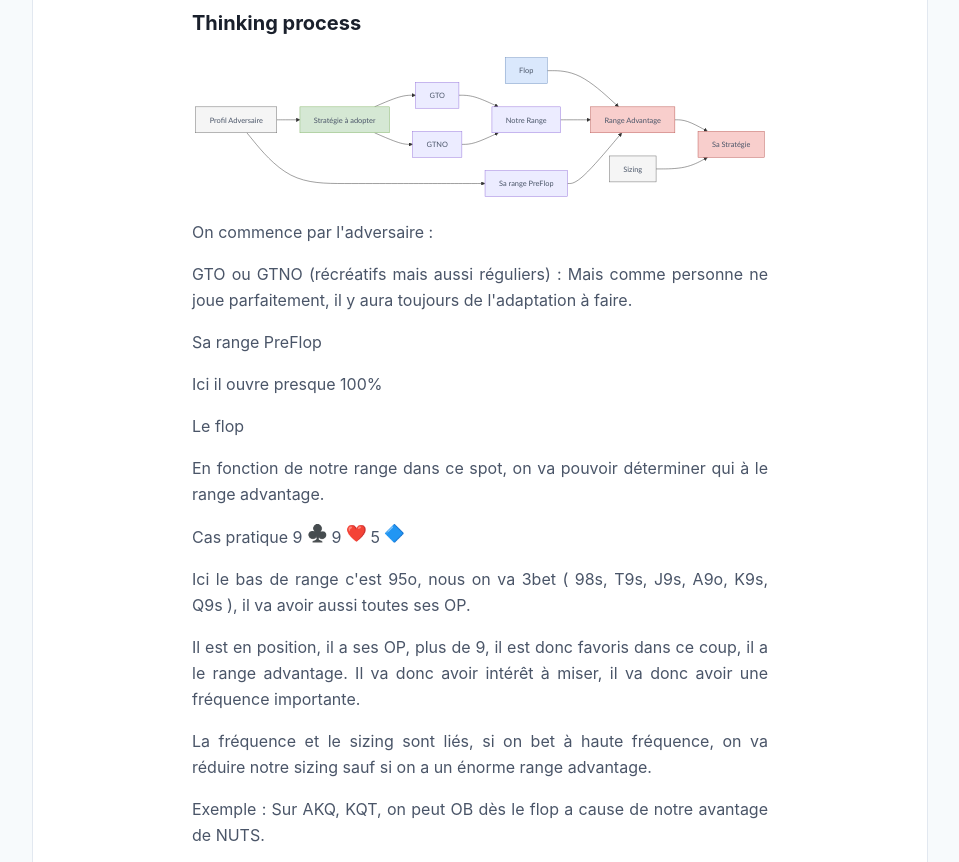
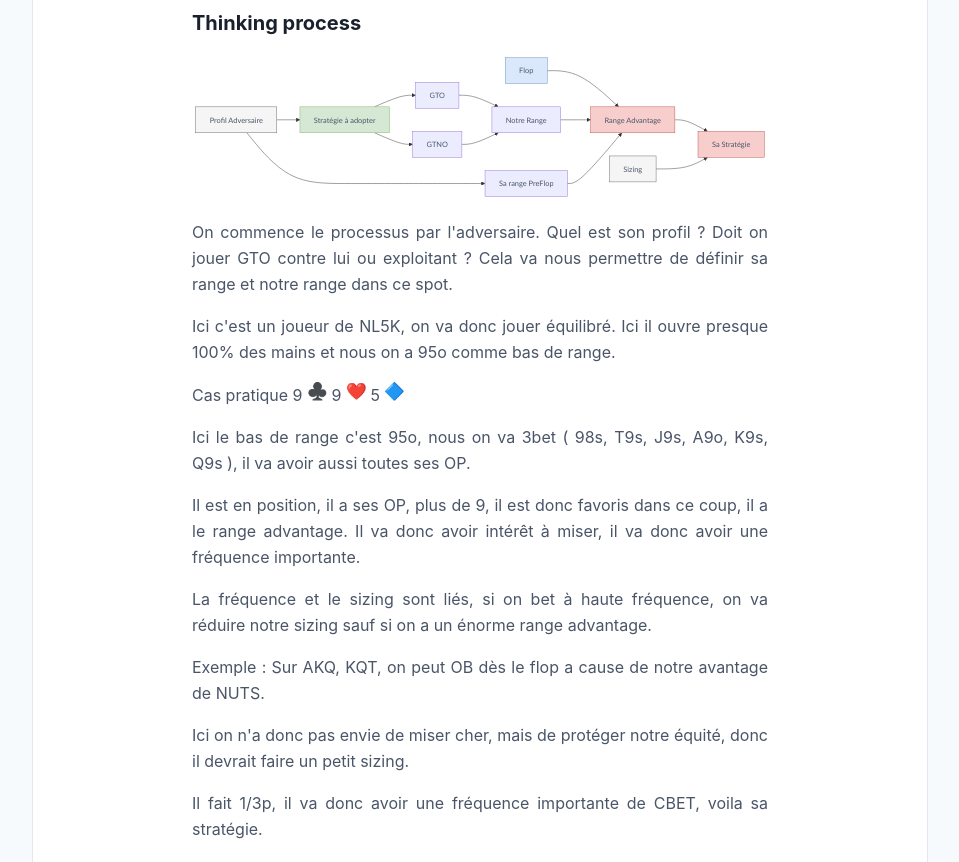
Before and after one commit to greglejeune/blog, a Jekyll site: the page built from _posts/2020-01-23-thinking-process.md, in a window 1280 px wide and 900 px high, scrolled down 492 px, cut to the strip 38-900 px from the top of the window. Shown: the whole strip, without its empty margins (160-1119 px from the left). Built offline with Jekyll 4.4.1, drawn with Linux system fonts in a browser that asks for light colours; emoji names are drawn with the system emoji font.

Commit message:
Update 2020-01-23-thinking-process.md

```diff
--- a/_posts/2020-01-23-thinking-process.md
+++ b/_posts/2020-01-23-thinking-process.md
@@ -39,12 +39,8 @@
       style Flop fill:#dae8fc,stroke:#6c8ebf,stroke-width:1px
   </div>
 
-  <p>On commence par l'adversaire :</p>
-  <p>GTO ou GTNO (récréatifs mais aussi réguliers) : Mais comme personne ne joue parfaitement, il y aura toujours de l'adaptation à faire.</p>
-  <p>Sa range PreFlop</p>
-  <p>Ici il ouvre presque 100%</p>
-  <p>Le flop</p>
-  <p>En fonction de notre range dans ce spot, on va pouvoir déterminer qui à le range advantage.</p>
+  <p>On commence le processus par l'adversaire. Quel est son profil ? Doit on jouer GTO contre lui ou exploitant ? Cela va nous permettre de définir sa range et notre range dans ce spot.</p>
+  <p>Ici c'est un joueur de NL5K, on va donc jouer équilibré. Ici il ouvre presque 100% des mains et nous on a 95o comme bas de range.</p>
   <p>Cas pratique 9 <img src="https://github.githubassets.com/images/icons/emoji/unicode/2663.png?v8" style="width: 20px;">&nbsp;9 <img src="https://github.githubassets.com/images/icons/emoji/unicode/2764.png?v8" style="width: 20px;">&nbsp;5 <img src="https://github.githubassets.com/images/icons/emoji/unicode/1f537.png?v8" style="width: 20px;"></p>
   <p>Ici le bas de range c'est 95o, nous on va 3bet ( 98s, T9s, J9s, A9o, K9s, Q9s ), il va avoir aussi toutes ses OP.</p>
   <p>Il est en position, il a ses OP, plus de 9, il est donc favoris dans ce coup, il a le range advantage. Il va donc avoir intérêt à miser, il va donc avoir une fréquence importante.</p>
```
